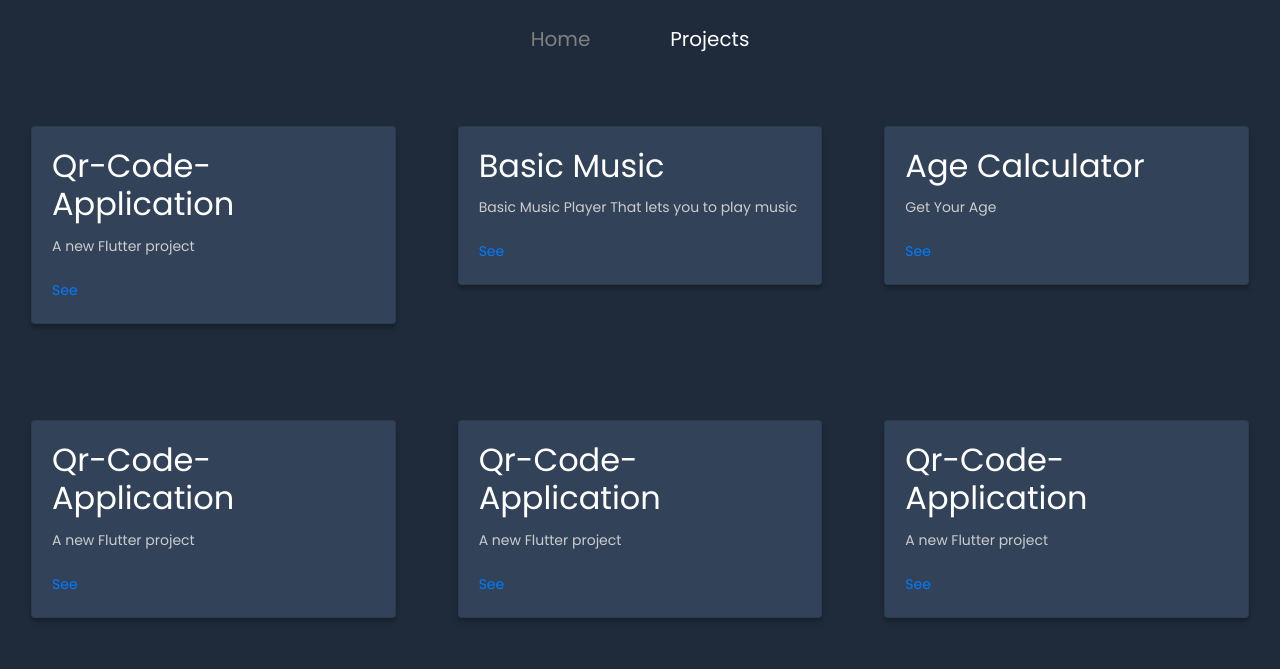
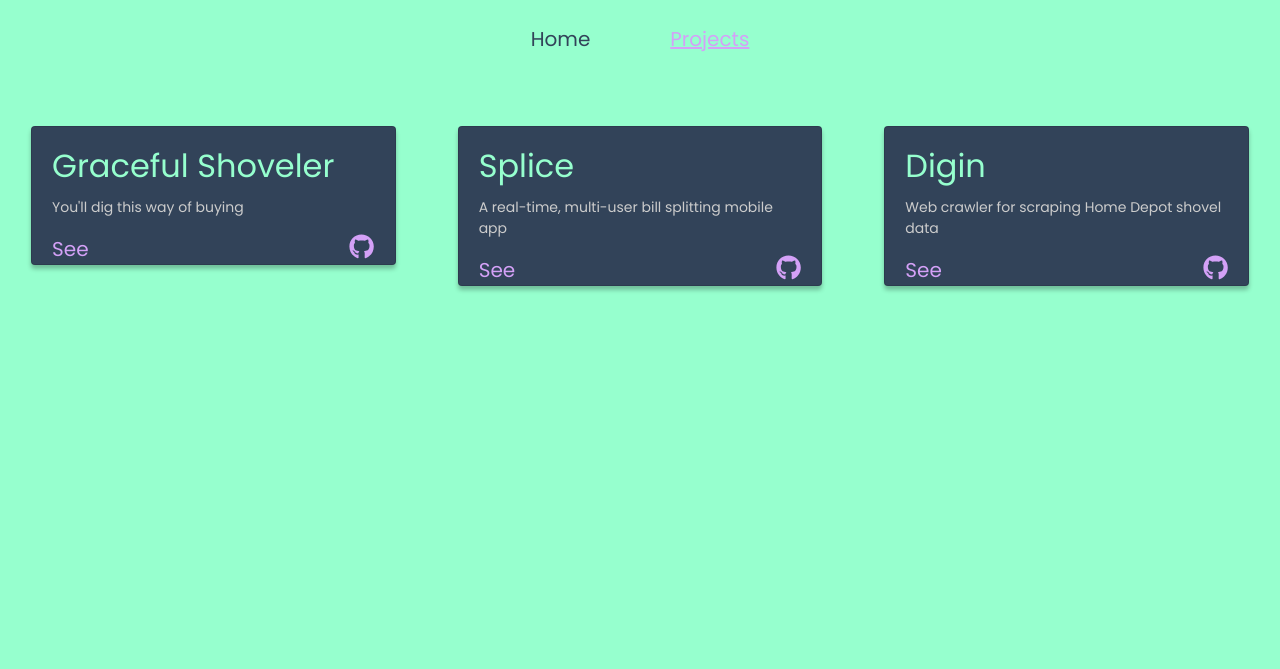
Before and after one commit to TomSinovich/portfolio, a Gatsby site: page /projects in a window 1280 px wide. Built offline with nearby package versions, Linux system fonts and the light colour scheme; Gatsby itself is replaced by a stand-in of ours.

Commit message:
styling and card info

```diff
--- a/content/projects.yaml
+++ b/content/projects.yaml
@@ -1,23 +1,35 @@
-- title: Qr-Code-Application
-  subtitle: A new Flutter project
-  link: https://github.com/Mr404Found/Qr-Code-Application
+- title: Graceful Shoveler
+  subtitle: You'll dig this way of buying
+  link: https://github.com/graceful-shoppers/Grace-Shopper
+  date: 2019-07-29
+  text: fuuuuuuck
+  skills:
+    - Javascript
+    - React
+    - CSS
+    - Webscraping
+    - Express.js
+    - Postgres
+    - OAuth
 
-- title: Basic Music
-  subtitle: Basic Music Player That lets you to play music
-  link: https://github.com/Mr404Found/Basic-Music-Player
+- title: Splice
+  subtitle: A real-time, multi-user bill splitting mobile app
+  link: https://github.com/splice-capstone/splice
+  date: 2019-08-13
+  skills:
+    - Javascript
+    - React Native
+    - Firebase
+    - Express.js
+    - OAuth
 
-- title: Age Calculator
-  subtitle: Get Your Age
-  link: https://github.com/Mr404Found/AgeCalculator
-
-- title: Qr-Code-Application
-  subtitle: A new Flutter project
-  link: https://github.com/Mr404Found/Qr-Code-Application
-
-- title: Qr-Code-Application
-  subtitle: A new Flutter project
-  link: https://github.com/Mr404Found/Qr-Code-Application
-
-- title: Qr-Code-Application
-  subtitle: A new Flutter project
-  link: https://github.com/Mr404Found/Qr-Code-Application
+- title: Digin
+  subtitle: Web crawler for scraping Home Depot shovel data
+  link: https://github.com/TomSinovich/shovelScraper
+  date: 2019-07-28
+  skills:
+    - Javascript
+    - Node.js
+    - JSON
+    - cheeriojs
+    - Web Scraping
--- a/gatsby-config.js
+++ b/gatsby-config.js
@@ -1,10 +1,11 @@
 module.exports = {
   siteMetadata: {
-    title: `Gatsby Default Starter`,
-    description: `Kick off your next, great Gatsby project with this default starter. This barebones starter ships with the main Gatsby configuration files you might need.`,
-    author: `@gatsbyjs`,
+    title: `Tom Sinovich`,
+    description: `Hey all! I'm Tom Sinovich, a rising Software Engineer - Feel free to take a look around the site and get to know me!`,
+    author: `@TomSinovich`,
   },
   plugins: [
+    `gatsby-plugin-styled-components`,
     `gatsby-plugin-react-helmet`,
     `gatsby-plugin-transition-link`,
     {
@@ -19,13 +20,13 @@ module.exports = {
     {
       resolve: `gatsby-plugin-manifest`,
       options: {
-        name: `gatsby-starter-default`,
+        name: `tom-sinovich-portfolio`,
         short_name: `starter`,
         start_url: `/`,
         background_color: `#663399`,
         theme_color: `#663399`,
         display: `minimal-ui`,
-        icon: `src/images/gatsby-icon.png`, // This path is relative to the root of the site.
+        icon: `src/images/Tom_Logo_Square.png`, // This path is relative to the root of the site.
       },
     },
     `gatsby-transformer-yaml`,
@@ -38,6 +39,5 @@ module.exports = {
     // this (optional) plugin enables Progressive Web App + Offline functionality
     // To learn more, visit: https://gatsby.dev/offline
     // `gatsby-plugin-offline`,
-
   ],
 }
--- a/package.json
+++ b/package.json
@@ -5,6 +5,7 @@
   "version": "0.1.0",
   "author": "Kyle Mathews <mathews.kyle@gmail.com>",
   "dependencies": {
+    "babel-plugin-styled-components": "^1.10.6",
     "bootstrap": "^4.3.1",
     "gatsby": "^2.13.51",
     "gatsby-image": "^2.2.8",
@@ -12,6 +13,7 @@
     "gatsby-plugin-offline": "^2.2.4",
     "gatsby-plugin-react-helmet": "^3.1.3",
     "gatsby-plugin-sharp": "^2.2.9",
+    "gatsby-plugin-styled-components": "^3.1.11",
     "gatsby-plugin-transition-link": "^1.12.4",
     "gatsby-source-filesystem": "^2.1.8",
     "gatsby-transformer-sharp": "^2.2.5",
@@ -23,7 +25,8 @@
     "react": "^16.8.6",
     "react-dom": "^16.8.6",
     "react-helmet": "^5.2.1",
-    "react-icons": "^3.7.0"
+    "react-icons": "^3.7.0",
+    "styled-components": "^4.4.0"
   },
   "devDependencies": {
     "prettier": "^1.18.2"
--- a/src/components/card.js
+++ b/src/components/card.js
@@ -1,16 +1,71 @@
 import React from "react"
+import { FaGithub as Github, FaYoutube as Youtube } from "react-icons/fa"
+import styled from "styled-components"
 
 function card(props) {
   const { cardTitle, cardSubtitle, link } = props
+
+  const encodeName = cardTitle.split(" ").join("")
+
+  console.log(encodeName)
+
+  const ExpLabel = styled.label`
+    margin-bottom: 0;
+    display: block;
+    box-sizing: border-box;
+    text-align: center;
+    &:hover {
+      cursor: pointer;
+      text-decoration: underline;
+    }
+    label::before {
+    }
+  `
+
+  const ExpInput = styled.input`
+    display: none;
+    visibility: hidden;
+    &:checked ~ #${`${encodeName}-expand`} {
+      height: 200px;
+    }
+    &:checked ~ label::before {
+      content: "-";
+    }
+  `
+
+  const ExpDiv = styled.div`
+    max-height: 0px;
+    overflow: hidden;
+    transition: height 0.5s;
+  `
+
   return (
     <div className="col-lg-4">
       <div className="card mx-3 my-5">
-        <div className="card-body">
+        <div className="card-body" style={{ paddingBottom: 0 }}>
           <h2 className="card-title">{cardTitle}</h2>
-          <p className="card-text">{cardSubtitle}</p>
-          <a href={link} className="card-link">
-            See
-          </a>
+          <p className="card-text" style={{ minHeight: "0px" }}>
+            {cardSubtitle}
+          </p>
+          <div>
+            <ExpInput type="checkbox" id={`${encodeName}-toggle`} />
+            <ExpDiv id={`${encodeName}-expand`}>
+              <section>
+                <p>fuck</p>
+              </section>
+            </ExpDiv>
+
+            <section className="card-footer-wrapper">
+              {/* <label className="card-link" > */}
+              <ExpLabel className="card-link" htmlFor={`${encodeName}-toggle`}>
+                See
+              </ExpLabel>
+              {/* </label> */}
+              <a href={link} className="card-link">
+                <Github size="1.8em" />
+              </a>
+            </section>
+          </div>
         </div>
       </div>
     </div>
--- a/src/components/link.js
+++ b/src/components/link.js
@@ -4,14 +4,17 @@ import Link from "gatsby-plugin-transition-link/AniLink"
 export default function Intent({ children, to }) {
   return (
     <Link
-    cover bg="#FF8A00"
+    paintDrip
+      hex="#D4A1F7"
+      length={.75}
       className="nav-link"
       to={to}
       activeStyle={{
-        color: "white",
+        color: "#D4A1F7",
+        textDecoration: "underline"
       }}
       style={{
-        color: "grey",
+        color: "#324359",
       }}
     >
       {children}
--- a/src/pages/index.js
+++ b/src/pages/index.js
@@ -11,7 +11,7 @@ function index() {
       <Info />
       <Helmet>
         <meta charSet="utf-8" />
-        <title>Home | Sumanth</title>
+        <title>Home | Tom Sinovich</title>
       </Helmet>
     </div>
   )
--- a/src/pages/projects.js
+++ b/src/pages/projects.js
@@ -1,4 +1,4 @@
-import React from "react"
+import React, { useState, useEffect, useContext } from "react"
 import "../style.css"
 import Appbar from "../components/appbar"
 import { graphql } from "gatsby"
@@ -9,11 +9,12 @@ function Projects({ data }) {
   const projectList = data.allProjectsYaml.edges
 
   return (
+    <div>
       <div className="container-fluid">
         <Appbar />
         <Helmet>
           <meta charSet="utf-8" />
-        <title>Projects | Sumanth</title>
+          <title>Projects | Tom Sinovich</title>
         </Helmet>
         <div className="row">
           {projectList.map(({ node }) => {
@@ -26,6 +27,7 @@ function Projects({ data }) {
               />
             )
           })}
+        </div>
       </div>
     </div>
   )
@@ -42,6 +44,9 @@ export const query = graphql`
           subtitle
           link
           id
+          date
+          text
+          skills
         }
       }
     }
--- a/src/style.css
+++ b/src/style.css
@@ -1,17 +1,25 @@
 @import url('https://fonts.googleapis.com/css?family=Poppins|Source+Code+Pro&display=swap');
 
 html {
-  background-color: #1f2b3b !important;
-  color: #fff !important;
+  background-color: #96ffce !important;
+  color: #5C573E !important;
   /* font-size: 2em; */
   font-family: "Poppins", sans-serif !important;
 }
 
 body {
-  background-color: #1f2b3b !important;
-  color: #fff !important;
+  background-color: #96ffce !important;
+  color: #324359 !important;
   font-size: 20px !important;
   font-family: "Poppins", sans-serif !important;
+}
+
+#backdrop {
+  position: absolute;
+  background-color: rgba(0, 0, 0);
+  height: 100%;
+  width: 100vw;
+  height: 100vh;
 }
 
 .code {
@@ -33,7 +41,7 @@ body {
 .icon {
   height: 30px;
   transition: 0.1s ease-in;
-  color: #fff;
+  color: #324359;
 }
 
 .icon:hover {
@@ -47,6 +55,20 @@ body {
   background-color: #324359 !important;
 }
 
+.card-title {
+  color: #96ffce;
+}
+
+.card-link {
+  color: #D4A1F7;
+}
+
+.card-footer-wrapper {
+  width: 100%;
+  display: flex;
+  justify-content: space-between;
+}
+
 .card p {
   font-size: 0.7em;
   color: #ccc !important;
@@ -56,6 +78,8 @@ body {
   font-size: 0.7em;
 }
 
-.card:hover {
-  transform: scale(1.09);
+@media (min-width: 1920px) {
+  .card:hover {
+    transform: scale(1.09);
+  }
 }
```
Also changed, not shown: gatsby-ssr.js (deleted, +0 -7 lines), src/components/info.js (+14 -22 lines), gatsby-browser.js (line endings or trailing spaces), src/images/Tom_Logo_Square.png (added), 1 other file. Lines whose indentation alone changed are shown as unchanged.
